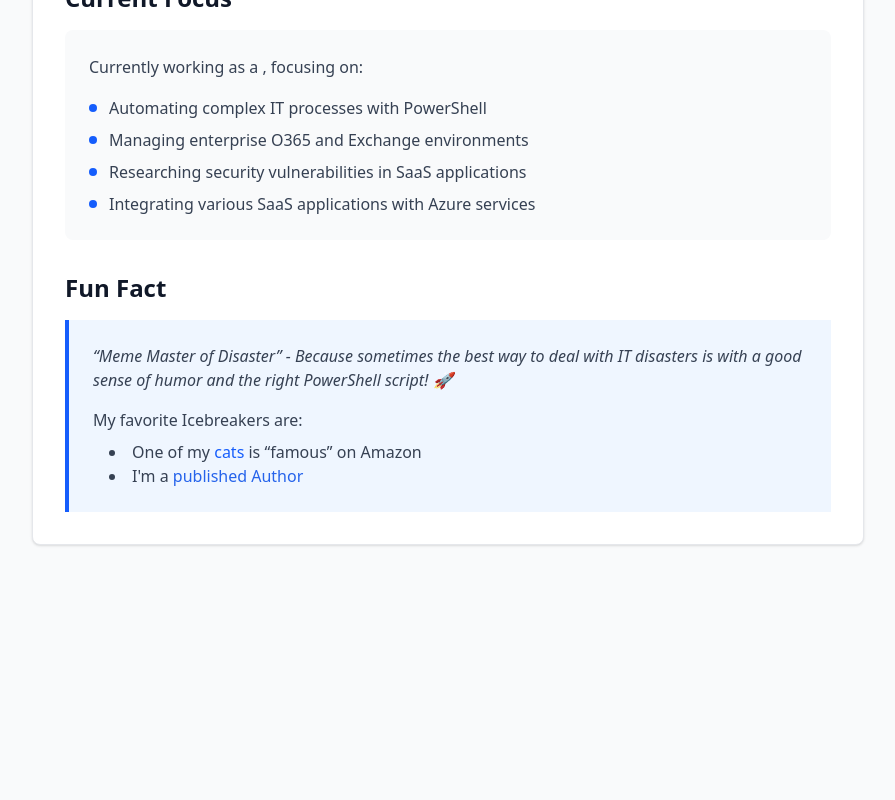
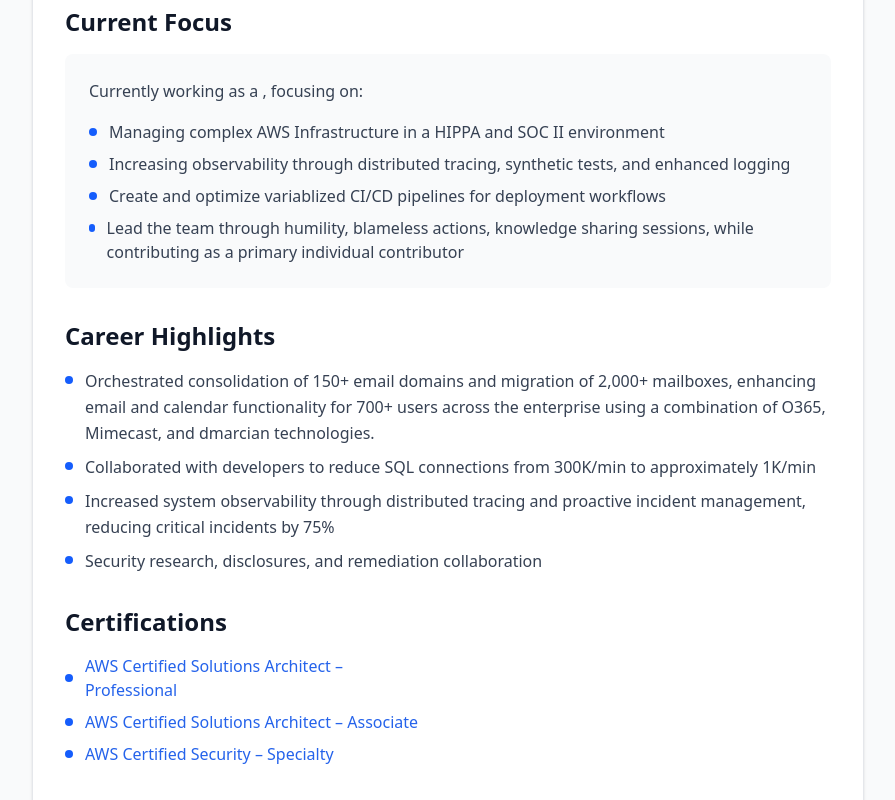
Before and after one commit to wesleykirkland/wesleyk.me, a Next.js app: page /about in a window 1280 px wide. Shown: the part 1020-1820 px from the top of the page, without its empty margins (192-1087 px from the left). Before the commit the page ends 1597 px from the top, so only its background shows below. Built offline with nearby package versions, Linux system fonts and the light colour scheme; no server answers.

Commit message:
Fix bullet sizing

```diff
--- a/src/app/about/page.tsx
+++ b/src/app/about/page.tsx
@@ -68,6 +68,10 @@ export default function About() {
                 <ul className="space-y-2 text-gray-700 dark:text-gray-300">
                   <li className="flex items-center">
                     <span className="w-2 h-2 bg-blue-600 rounded-full mr-3"></span>
+                    Solutions and Cloud Architecture
+                  </li>
+                  <li className="flex items-center">
+                    <span className="w-2 h-2 bg-blue-600 rounded-full mr-3"></span>
                     PowerShell Scripting & Automation
                   </li>
                   <li className="flex items-center">
@@ -80,15 +84,11 @@ export default function About() {
                   </li>
                   <li className="flex items-center">
                     <span className="w-2 h-2 bg-blue-600 rounded-full mr-3"></span>
-                    Azure Cloud Services
+                    IAM (Identity and Access Management)
                   </li>
                   <li className="flex items-center">
                     <span className="w-2 h-2 bg-blue-600 rounded-full mr-3"></span>
                     Active Directory Management
-                  </li>
-                  <li className="flex items-center">
-                    <span className="w-2 h-2 bg-blue-600 rounded-full mr-3"></span>
-                    System Center Products (SCCM, SCOM, SCVMM)
                   </li>
                 </ul>
               </div>
@@ -103,7 +103,7 @@ export default function About() {
                   </li>
                   <li className="flex items-center">
                     <span className="w-2 h-2 bg-green-600 rounded-full mr-3"></span>
-                    SAML (Security Assertion Markup Language)
+                    SSO & SAML (Security Assertion Markup Language)
                   </li>
                   <li className="flex items-center">
                     <span className="w-2 h-2 bg-green-600 rounded-full mr-3"></span>
@@ -147,27 +147,134 @@ export default function About() {
               <ul className="space-y-2 text-gray-700 dark:text-gray-300">
                 <li className="flex items-start">
                   <span className="w-2 h-2 bg-blue-600 rounded-full mr-3 mt-2"></span>
-                  <span>Automating complex IT processes with PowerShell</span>
-                </li>
-                <li className="flex items-start">
-                  <span className="w-2 h-2 bg-blue-600 rounded-full mr-3 mt-2"></span>
                   <span>
-                    Managing enterprise O365 and Exchange environments
+                    Managing complex AWS Infrastructure in a HIPPA and SOC II
+                    environment
                   </span>
                 </li>
                 <li className="flex items-start">
                   <span className="w-2 h-2 bg-blue-600 rounded-full mr-3 mt-2"></span>
                   <span>
-                    Researching security vulnerabilities in SaaS applications
+                    Increasing observability through distributed tracing,
+                    synthetic tests, and enhanced logging
                   </span>
                 </li>
                 <li className="flex items-start">
                   <span className="w-2 h-2 bg-blue-600 rounded-full mr-3 mt-2"></span>
                   <span>
-                    Integrating various SaaS applications with Azure services
+                    Create and optimize variablized CI/CD pipelines for
+                    deployment workflows
+                  </span>
+                </li>
+                <li className="flex items-start">
+                  <span className="w-2 h-2 bg-blue-600 rounded-full mr-3 mt-2"></span>
+                  <span>
+                    Lead the team through humility, blameless actions, knowledge
+                    sharing sessions, while contributing as a primary individual
+                    contributor
                   </span>
                 </li>
               </ul>
+            </div>
+          </section>
+
+          {/* Career Highlights */}
+          <section className="mb-8">
+            <h2 className="text-2xl font-bold text-gray-900 dark:text-white mb-4">
+              Career Highlights
+            </h2>
+            <ul className="space-y-2 text-gray-700 dark:text-gray-300 text-base">
+              <li className="flex items-start">
+                <span
+                  className="w-2 h-2 bg-blue-600 rounded-full mr-3 mt-2 flex-shrink-0"
+                  style={{ width: '8px', height: '8px' }}
+                ></span>
+                <span className="text-base leading-relaxed">
+                  {/* <a
+                    href="https://www.linkedin.com/in/wesleykirkland/details/projects/"
+                    target="_blank"
+                    className="link-external"
+                  > */}
+                  Orchestrated consolidation of 150+ email domains and migration
+                  of 2,000+ mailboxes, enhancing email and calendar
+                  functionality for 700+ users across the enterprise using a
+                  combination of O365, Mimecast, and dmarcian technologies.
+                  {/* </a> */}
+                </span>
+              </li>
+              <li className="flex items-start">
+                <span
+                  className="w-2 h-2 bg-blue-600 rounded-full mr-3 mt-2 flex-shrink-0"
+                  style={{ width: '8px', height: '8px' }}
+                ></span>
+                <span className="text-base leading-relaxed">
+                  Collaborated with developers to reduce SQL connections from
+                  300K/min to approximately 1K/min
+                </span>
+              </li>
+              <li className="flex items-start">
+                <span
+                  className="w-2 h-2 bg-blue-600 rounded-full mr-3 mt-2 flex-shrink-0"
+                  style={{ width: '8px', height: '8px' }}
+                ></span>
+                <span className="text-base leading-relaxed">
+                  Increased system observability through distributed tracing and
+                  proactive incident management, reducing critical incidents by
+                  75%
+                </span>
+              </li>
+              <li className="flex items-start">
+                <span
+                  className="w-2 h-2 bg-blue-600 rounded-full mr-3 mt-2 flex-shrink-0"
+                  style={{ width: '8px', height: '8px' }}
+                ></span>
+                <span className="text-base leading-relaxed">
+                  Security research, disclosures, and remediation collaboration
+                </span>
+              </li>
+            </ul>
+          </section>
+
+          {/* Certifications */}
+          <section className="mb-8">
+            <h2 className="text-2xl font-bold text-gray-900 dark:text-white mb-4">
+              Certifications
+            </h2>
+            <div className="grid grid-cols-1 md:grid-cols-2 gap-6">
+              <div>
+                <ul className="space-y-2 text-gray-700 dark:text-gray-300">
+                  <li className="flex items-center">
+                    <span className="w-2 h-2 bg-blue-600 rounded-full mr-3"></span>
+                    <a
+                      href="https://www.credly.com/earner/earned/badge/900c7be8-3f38-4014-adb5-cfeb9388446f"
+                      target="_blank"
+                      className="link-external"
+                    >
+                      AWS Certified Solutions Architect – Professional
+                    </a>
+                  </li>
+                  <li className="flex items-center">
+                    <span className="w-2 h-2 bg-blue-600 rounded-full mr-3"></span>
+                    <a
+                      href="https://www.credly.com/earner/earned/badge/9f21e53a-9e26-42b4-9524-8d7f4f83c3d9"
+                      target="_blank"
+                      className="link-external"
+                    >
+                      AWS Certified Solutions Architect – Associate
+                    </a>
+                  </li>
+                  <li className="flex items-center">
+                    <span className="w-2 h-2 bg-blue-600 rounded-full mr-3"></span>
+                    <a
+                      href="https://www.credly.com/earner/earned/badge/0f257ada-d309-4add-868e-9141a2288903"
+                      target="_blank"
+                      className="link-external"
+                    >
+                      AWS Certified Security – Specialty
+                    </a>
+                  </li>
+                </ul>
+              </div>
             </div>
           </section>
 
```
Also changed, not shown: 2 other files (tests, documents, lock files or other folders).
